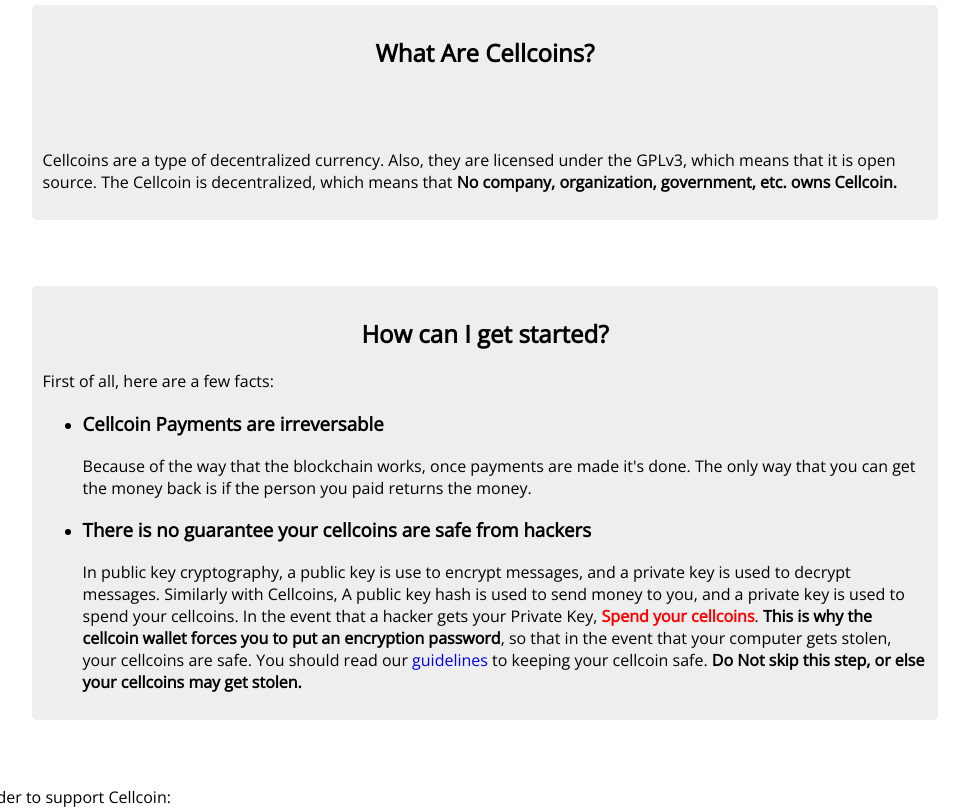
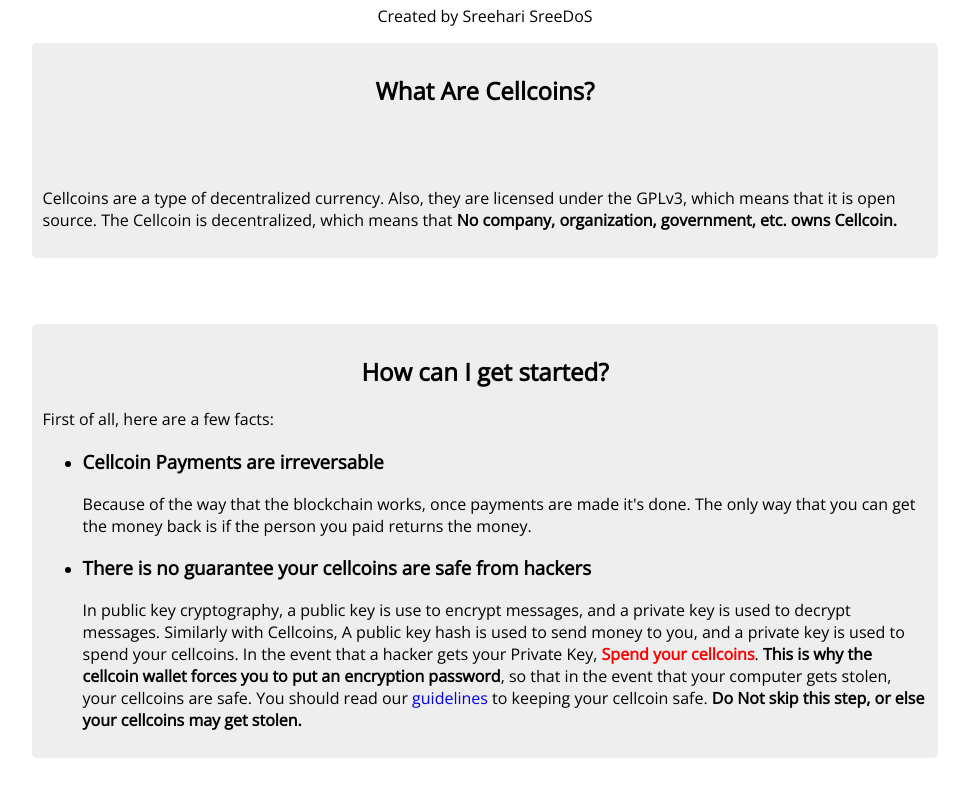
Before and after one commit to cellcoincrypto/cellcoincrypto.github.io, a plain HTML site: page index.html in a window 1280 px wide. Shown: the part 67-878 px from the top of the page, without its empty margins (155-1124 px from the left). Drawn offline with nearby package versions, Linux system fonts and the light colour scheme.

Commit message:
Update index.html

```diff
--- a/index.html
+++ b/index.html
@@ -32,6 +32,7 @@ div.step1 {
 </style></head>
 <body>
 <h1 align="center">Cellcoin</h1>
+<p align="center">Created by Sreehari SreeDoS</p>
 <div class="what"><h2 align="center">What Are Cellcoins?</h2><br><br><p>Cellcoins are a type of decentralized currency. Also, they are licensed
 under the GPLv3, which means that it is open source. The Cellcoin is decentralized, which means that <b>No company, organization, government, etc. owns Cellcoin.</b></p></div>
 <br><br><br><div class="step1"><h2 align="center">How can I get started?</h2>
```
